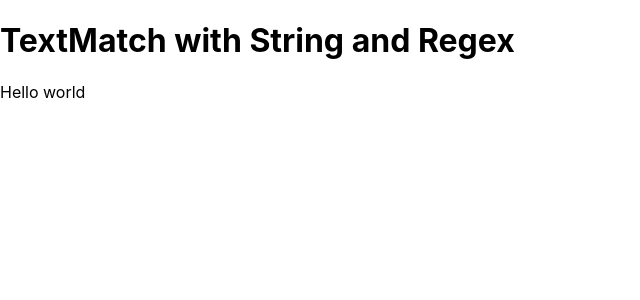
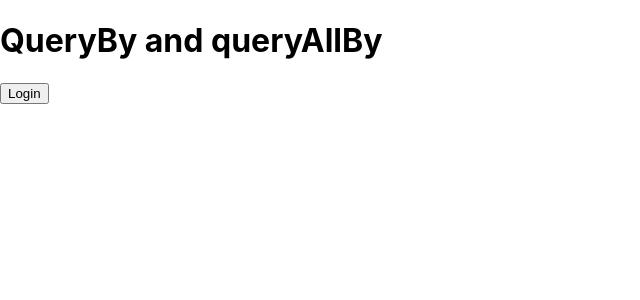
Before and after one commit to Ujala-355/Testing, a React (Create React App) app: page / in a window 1280 px wide. Shown: the top 300 px of the page, without its empty margins (0-640 px from the left). Built offline with nearby package versions, Linux system fonts and the light colour scheme.

Commit message:
queryBy and queryAllBy

```diff
--- a/src/App.js
+++ b/src/App.js
@@ -1,11 +1,14 @@
-const App=()=>{
-    return(
-        <>
-            <h1>TextMatch with String and Regex</h1>
-            <div>
-                Hello world
-            </div>
-        </>
-    )
-}
+import React, { useState } from 'react';
+
+const App = () => {
+  const [login, setLogin] = useState(false);
+
+  return (
+    <>
+      <h1>QueryBy and queryAllBy</h1>
+      {login ? <button>Logout</button> : <button>Login</button>}
+    </>
+  );
+};
+
 export default App;
```
Also changed, not shown: 1 other file (tests, documents, lock files or other folders).
